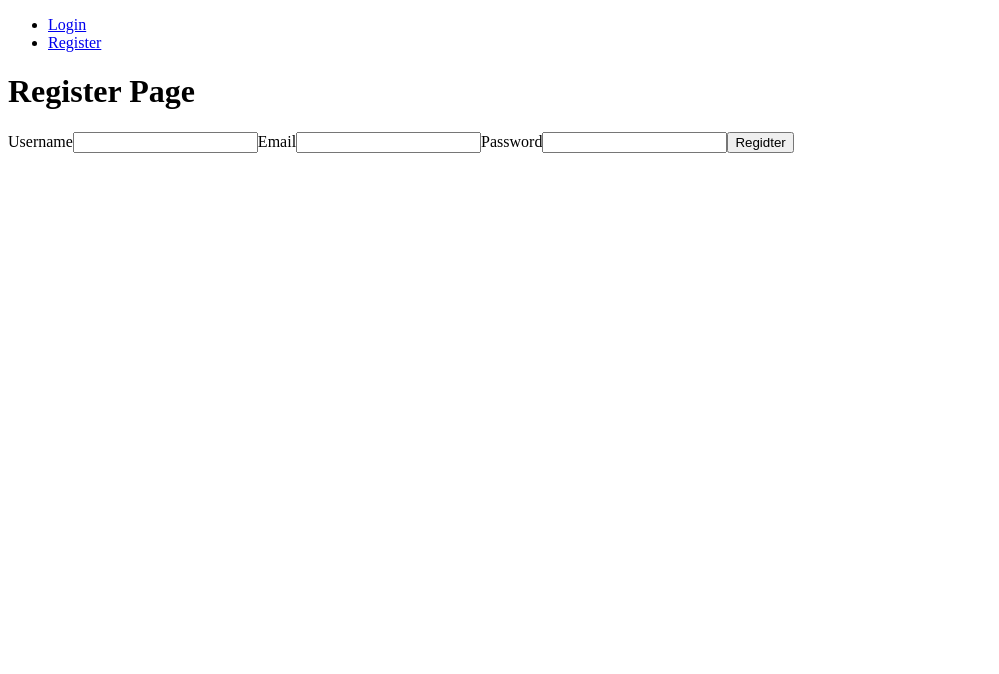
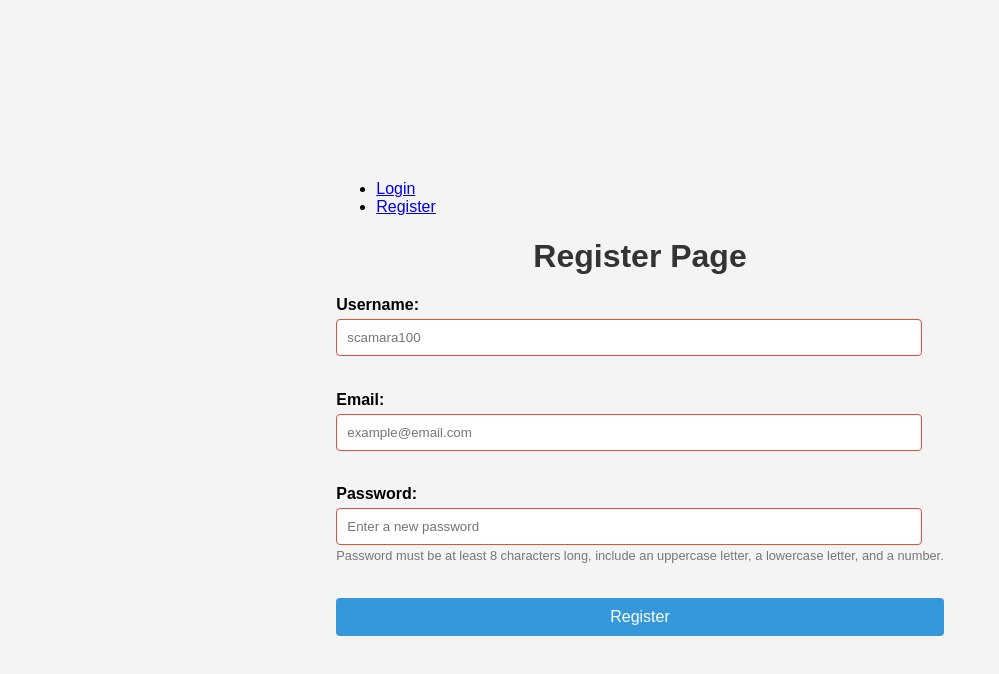
Before and after one commit to scamara100/pro-tasker, a React app in the folder frontend/: page /register in a window 1280 px wide. Shown: the top 674 px of the page, without its empty margins (0-999 px from the left). Built offline with nearby package versions, Linux system fonts and the light colour scheme; the HTML template or start-up script is replaced by a standard one.

Commit message:
added form validation

```diff
--- a/frontend/src/App.css
+++ b/frontend/src/App.css
@@ -0,0 +1,77 @@
+body {
+  font-family: Arial, sans-serif;
+  background-color: #f4f4f4;
+  display: flex;
+  justify-content: center;
+  align-items: center;
+  min-height: 100vh;
+  margin: 0;
+}
+
+.container {
+  background-color: #fff;
+  padding: 20px 30px;
+  border-radius: 8px;
+  box-shadow: 0 0 10px rgba(0, 0, 0, 0.1);
+  width: 400px;
+}
+
+h1 {
+  text-align: center;
+  color: #333;
+}
+
+.form-group {
+  margin-bottom: 15px;
+}
+
+.form-group label {
+  display: block;
+  margin-bottom: 5px;
+  font-weight: bold;
+}
+
+.form-group input[type="text"],
+.form-group input[type="email"],
+.form-group input[type="password"] {
+  width: calc(100% - 22px); /* Account for padding and border */
+  padding: 10px;
+  border: 1px solid #ddd;
+  border-radius: 4px;
+  box-sizing: border-box; /* Makes width calculation easier */
+}
+
+.form-group input:invalid {
+  border-color: #e74c3c; /* Light red for invalid built-in states */
+}
+/* You can add a .valid class if you want to style valid inputs too */
+
+.form-group .error-message {
+  display: block;
+  color: #e74c3c; /* Red for error messages */
+  font-size: 0.9em;
+  margin-top: 5px;
+  min-height: 1em; /* Reserve space to prevent layout shifts */
+}
+
+.form-group small {
+    display: block;
+    font-size: 0.8em;
+    color: #777;
+    margin-top: 3px;
+}
+
+button[type="submit"] {
+  width: 100%;
+  padding: 10px;
+  background-color: #3498db;
+  color: white;
+  border: none;
+  border-radius: 4px;
+  cursor: pointer;
+  font-size: 16px;
+}
+
+button[type="submit"]:hover {
+  background-color: #2980b9;
+}
--- a/frontend/src/components/layout/NavBar.jsx
+++ b/frontend/src/components/layout/NavBar.jsx
@@ -27,7 +27,7 @@ function Navbar() {
           </>
         )}
       </ul>
-      {user && <li>Welcome {user.username}</li>}
+      {user && <span>Welcome {user.username}</span>}
     </nav>
   );
 }
--- a/frontend/src/components/projects/ProjectCard.jsx
+++ b/frontend/src/components/projects/ProjectCard.jsx
@@ -13,7 +13,7 @@ function ProjectCard({ project, onUpdate, onDelete }) {
         width: "300px",
         cursor: "pointer",
       }}
-      onClick={() => navigate(`/${project._id}`)}
+      onClick={() => navigate(`/projects/${project._id}`)}
     >
       <div>
         {date.toLocaleDateString()} {date.toLocaleTimeString()}
--- a/frontend/src/components/projects/ProjectForm.jsx
+++ b/frontend/src/components/projects/ProjectForm.jsx
@@ -16,10 +16,12 @@ function ProjectForm({ onAdd}) {
   }
   return (
     <div>
-      <form onSubmit={handleSubmit}>
+      <form onSubmit={handleSubmit} noValidate>
         <h2>leave a project here:</h2>
+        <div className="form-group">
           <label htmlFor="name">Name</label>
           <input
+            placeholder="Construction"
             type="text"
             name="name"
             id="name"
@@ -27,10 +29,14 @@ function ProjectForm({ onAdd}) {
             onChange={(e) =>
               setForm({ ...form, [e.target.name]: e.target.value })
             }
+            required
           />
+        </div>
 
+        <div className="form-group">
           <label htmlFor="description">Description</label>
           <input
+            placeholder="A construction description..."
             type="text"
             name="description"
             id="description"
@@ -38,9 +44,10 @@ function ProjectForm({ onAdd}) {
             onChange={(e) =>
               setForm({ ...form, [e.target.name]: e.target.value })
             }
+            required
           />
-
-        <button type="submit">Send</button>
+        </div>
+        <button>Send</button>
       </form>
     </div>
   );
--- a/frontend/src/components/tasks/taskForm.jsx
+++ b/frontend/src/components/tasks/taskForm.jsx
@@ -20,7 +20,8 @@ export default function TaskForm({ onAdd }) {
   };
 
   return (
-    <form onSubmit={handleSubmit}>
+    <form onSubmit={handleSubmit} noValidate>
+      <div className="form-group">
         <label htmlFor="title">Title</label>
         <input
           type="text"
@@ -29,17 +30,22 @@ export default function TaskForm({ onAdd }) {
           name="title"
           value={form.title}
           onChange={(e) => setForm({ ...form, [e.target.name]: e.target.value })}
+          required
         />
+      </div>
 
+      <div className="form-group">
         <label htmlFor="description">Description</label>
         <input
           type="text"
           id="description"
-        placeholder="read a Book."
+          placeholder="Read a Book."
           name="description"
           value={form.description}
           onChange={(e) => setForm({ ...form, [e.target.name]: e.target.value })}
+          required
         />
+      </div>
 
       <select value={status} onChange={(e) => setStatus(e.target.value)}>
         <option value="todo">To Do</option>
--- a/frontend/src/pages/Login.jsx
+++ b/frontend/src/pages/Login.jsx
@@ -1,68 +1,88 @@
 import { useState } from "react";
-import { userClient} from '../clients/api.js'
+import { userClient } from "../clients/api.js";
 import { useUser } from "../context/useUser.js";
 import { useNavigate } from "react-router-dom";
 
+function Login() {
+  // bring the setter function for the context
+  const { setUser } = useUser();
 
-function Login() {
-
-  // bring the setter function for the context
-  const {setUser} = useUser()
-
-  const navigate = useNavigate()
+  const navigate = useNavigate();
 
   const [form, setForm] = useState({
-    email: '',
-    password: ''
-  })
+    email: "",
+    password: "",
+  });
 
-  function handleChange(e){
+  function handleChange(e) {
     setForm({
       ...form,
-      [e.target.name]: e.target.value
-    })
+      [e.target.name]: e.target.value,
+    });
   }
 
-  async function handleSubmit(e){
-      e.preventDefault()
+  async function handleSubmit(e) {
+    e.preventDefault();
 
-      console.log(form)
+    console.log(form);
 
-      try{
+    try {
       // send the form data to our backend
-        const response = await userClient.post('/login', form)
-        console.log(response.data)
+      const response = await userClient.post("/login", form);
+      console.log(response.data);
 
       // take the token and stored it locally
-        localStorage.setItem('token', response.data.token)
+      localStorage.setItem("token", response.data.token);
 
       // save some user data in our state
-        setUser(response.data.user)
+      setUser(response.data.user);
 
       // take the user to the different pages
-        navigate('/')
-
-      } catch(err){
-        console.log(err)
-            alert(err.message)
+      navigate("/");
+    } catch (err) {
+      console.log(err);
+      alert(err.message);
     }
-
   }
   return (
     <div>
       <h1>Login Page</h1>
-    <form onSubmit={handleSubmit}>
-
-      <label htmlFor="email">Email</label>
-      <input onChange={handleChange} value={form.email} id="email" name="email" type="email" />
-
-      <label htmlFor="password">Password</label>
-      <input onChange={handleChange} value={form.password} id="password" name="password" type="password" />
-
-    <button>Login</button>
+      <form id="registrationForm" noValidate onSubmit={handleSubmit}>
+        <div className="form-group">
+          <label htmlFor="email">Email:</label>
+          <input
+            onChange={handleChange}
+            value={form.email}
+            id="email"
+            name="email"
+            type="email"
+            placeholder="example@email.com"
+            required
+          />
+          <span className="error-message" id="emailError"></span>
+        </div>
+        <div className="form-group">
+          <label htmlFor="password">Password:</label>
+          <input
+            onChange={handleChange}
+            value={form.password}
+            id="password"
+            name="password"
+            type="password"
+            minLength="8"
+            placeholder="Enter a new password"
+            required
+          />
+          <small>
+            Password must be at least 8 characters long, include an uppercase
+            letter, a lowercase letter, and a number.
+          </small>
+          <span className="error-message" id="passwordError"></span>
+        </div>
+        <button type="submit">Register</button>
       </form>
     </div>
-)
+  );
 }
 
 export default Login;
--- a/frontend/src/pages/Register.jsx
+++ b/frontend/src/pages/Register.jsx
@@ -1,71 +1,102 @@
 import { useState } from "react";
-import { userClient } from '../clients/api.js'
+import { userClient } from "../clients/api.js";
 import { useUser } from "../context/useUser.js";
 import { useNavigate } from "react-router-dom";
 
+function Register() {
+  // bring the setter function for the context
+  const { setUser } = useUser();
 
-function Register() {
-
-  // bring the setter function for the context
-  const {setUser} = useUser()
-
-  const navigate = useNavigate()
+  const navigate = useNavigate();
 
   const [form, setForm] = useState({
-    username: '',
-    email: '',
-    password: ''
-  })
+    username: "",
+    email: "",
+    password: "",
+  });
 
-  function handleChange(e){
+  function handleChange(e) {
     setForm({
       ...form,
-      [e.target.name]: e.target.value
-    })
+      [e.target.name]: e.target.value,
+    });
   }
 
-  async function handleSubmit(e){
-      e.preventDefault()
+  async function handleSubmit(e) {
+    e.preventDefault();
 
-      console.log(form)
+    console.log(form);
 
-      try{
+    try {
       // send the form data to our backend
-        const response = await userClient.post('/register', form)
-        console.log(response.data)
+      const response = await userClient.post("/register", form);
+      console.log(response.data);
 
       // take the token and stored it locally
-        localStorage.setItem('token', response.data.token)
+      localStorage.setItem("token", response.data.token);
 
       // save some user data in our state
-        setUser(response.data.user)
+      setUser(response.data.user);
 
       // take the user to the different pages
-        navigate('/dashboard')
-
-      } catch(err){
-        console.log(err)
-            alert(err.message)
+      navigate("/");
+    } catch (err) {
+      console.log(err);
+      alert(err.message);
     }
-
   }
   return (
     <div>
       <h1>Register Page</h1>
-    <form onSubmit={handleSubmit}>
-      <label htmlFor="username">Username</label>
-      <input onChange={handleChange} value={form.username} id="username" name="username" type="text" />
-
-      <label htmlFor="email">Email</label>
-      <input onChange={handleChange} value={form.email} id="email" name="email" type="email" />
-
-      <label htmlFor="password">Password</label>
-      <input onChange={handleChange} value={form.password} id="password" name="password" type="password" />
-
-    <button>Regidter</button>
+      <form id="registrationForm" noValidate onSubmit={handleSubmit}>
+        <div className="form-group">
+          <label htmlFor="username">Username:</label>
+          <input
+            onChange={handleChange}
+            value={form.username}
+            type="text"
+            id="username"
+            name="username"
+            placeholder="scamara100"
+            required
+          />
+          <span className="error-message" id="usernameError"></span>
+        </div>
+        <div className="form-group">
+          <label htmlFor="email">Email:</label>
+          <input
+            onChange={handleChange}
+            value={form.email}
+            id="email"
+            name="email"
+            type="email"
+            placeholder="example@email.com"
+            required
+          />
+          <span className="error-message" id="emailError"></span>
+        </div>
+        <div className="form-group">
+          <label htmlFor="password">Password:</label>
+          <input
+            onChange={handleChange}
+            value={form.password}
+            id="password"
+            name="password"
+            type="password"
+            minLength="5"
+            placeholder="Enter a new password"
+            required
+          />
+          <small>
+            Password must be at least 8 characters long, include an uppercase
+            letter, a lowercase letter, and a number.
+          </small>
+          <span className="error-message" id="passwordError"></span>
+        </div>
+        <button type="submit">Register</button>
       </form>
     </div>
-)
+  );
 }
 
 export default Register;
--- a/frontend/src/routes/AppRoutes.jsx
+++ b/frontend/src/routes/AppRoutes.jsx
@@ -19,7 +19,7 @@ function AppRoutes() {
       {user ?
       <Routes>
         <Route path='/' element={<ProtectedRoute> <Dashboard /> </ProtectedRoute> }/>
-        <Route path='/:id' element={<ProtectedRoute> <ProjectPage /></ProtectedRoute> }/>
+        <Route path='/projects/:id' element={<ProtectedRoute> <ProjectPage /></ProtectedRoute> }/>
         <Route path='/*' element={<Navigate to="/" />}/>
       </Routes>:
       <Routes>
```
Lines whose indentation alone changed are shown as unchanged.
